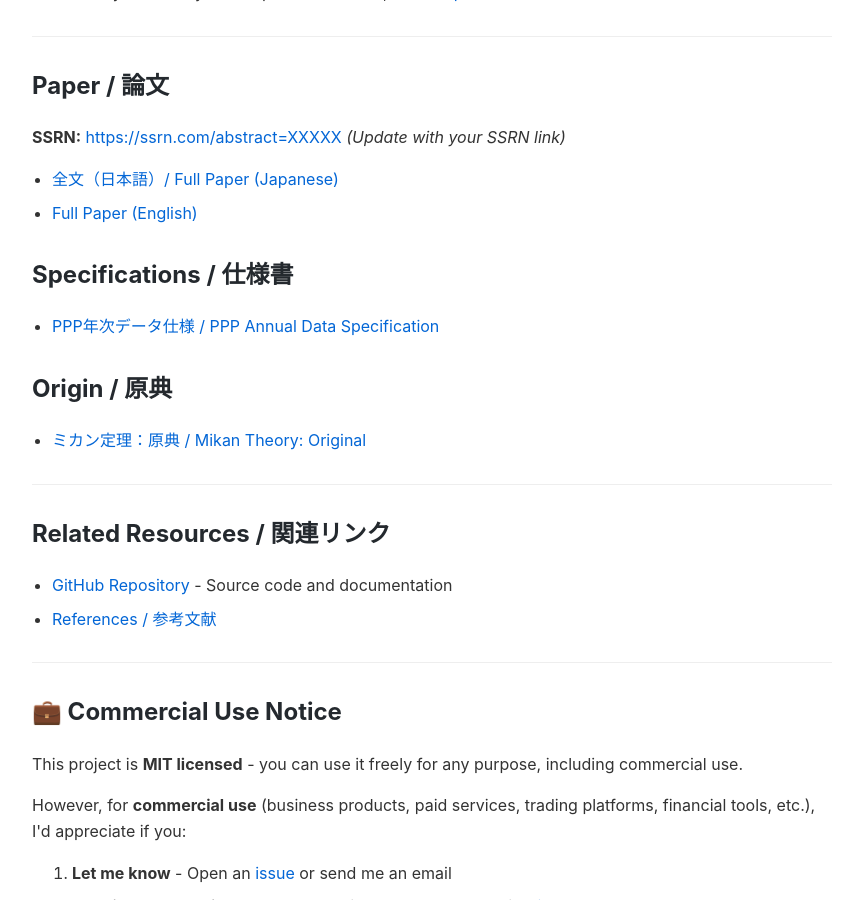
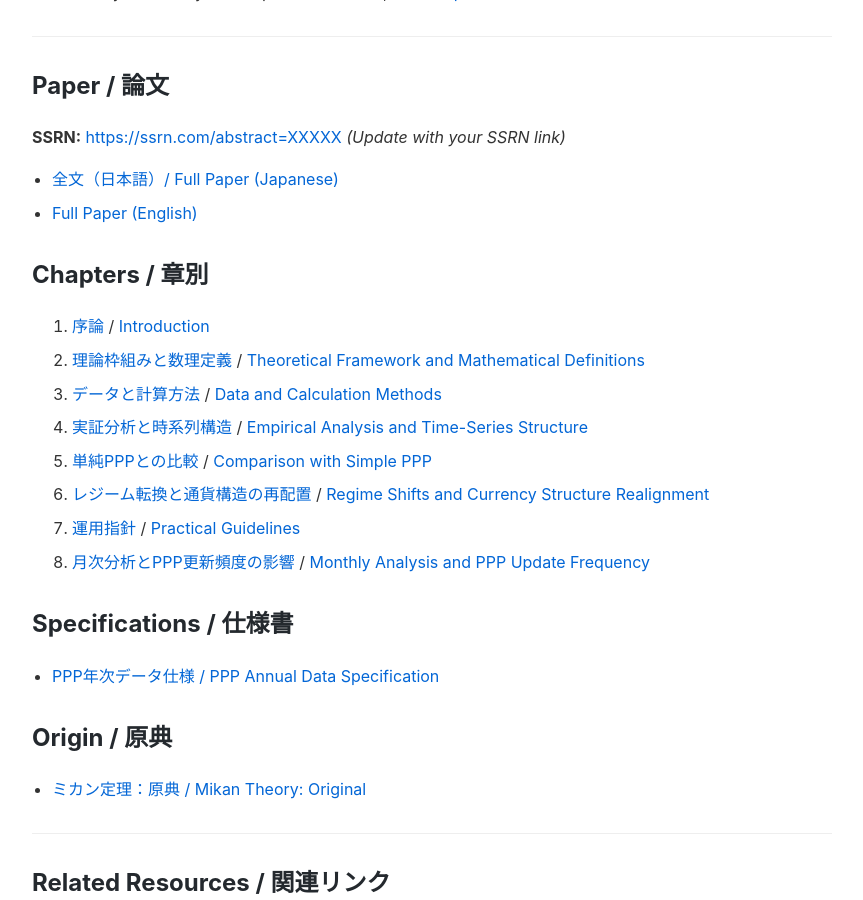
Before and after one commit to onigirito/MCI_Mikan-3-Currency-clr-Index_, a Jekyll site: the page docs/index.html, which Jekyll copies as it is, in a window 1280 px wide and 900 px high, scrolled down 690 px. Shown: the whole window, without its empty margins (208-1071 px from the left). Built offline with Jekyll 4.4.1, drawn with Linux system fonts in a browser that asks for light colours.

Commit message:
Restore Chapters section with links to FULL documents
Instead of deleting the Chapters navigation section entirely, restore it
with updated links that point to the corresponding chapters within the
FULL_PAPER_CORRECTED.md and FULL_PAPER_EN.md documents.

Format: 日本語タイトル / English Title
- Each title links to the appropriate chapter anchor in its language
- Japanese links → FULL_PAPER_CORRECTED#第N章-タイトル
- English links → FULL_PAPER_EN#chapter-n-title

This provides better navigation while maintaining single source of truth
in the FULL documents.

```diff
--- a/docs/index.html
+++ b/docs/index.html
@@ -120,6 +120,20 @@
         </section>
 
         <section>
+            <h2>Chapters / 章別</h2>
+            <ol>
+                <li><a href="FULL_PAPER_CORRECTED#第1章-序論">序論</a> / <a href="FULL_PAPER_EN#chapter-1-introduction">Introduction</a></li>
+                <li><a href="FULL_PAPER_CORRECTED#第2章-理論枠組みと数理定義">理論枠組みと数理定義</a> / <a href="FULL_PAPER_EN#chapter-2-theoretical-framework-and-mathematical-definitions">Theoretical Framework and Mathematical Definitions</a></li>
+                <li><a href="FULL_PAPER_CORRECTED#第3章-データと計算方法">データと計算方法</a> / <a href="FULL_PAPER_EN#chapter-3-data-and-calculation-methods">Data and Calculation Methods</a></li>
+                <li><a href="FULL_PAPER_CORRECTED#第4章-実証分析と時系列構造">実証分析と時系列構造</a> / <a href="FULL_PAPER_EN#chapter-4-empirical-analysis-and-time-series-structure">Empirical Analysis and Time-Series Structure</a></li>
+                <li><a href="FULL_PAPER_CORRECTED#第5章-単純pppとの比較">単純PPPとの比較</a> / <a href="FULL_PAPER_EN#chapter-5-comparison-with-simple-ppp">Comparison with Simple PPP</a></li>
+                <li><a href="FULL_PAPER_CORRECTED#第6章-レジーム転換と通貨構造の再配置">レジーム転換と通貨構造の再配置</a> / <a href="FULL_PAPER_EN#chapter-6-regime-shifts-and-currency-structure-realignment">Regime Shifts and Currency Structure Realignment</a></li>
+                <li><a href="FULL_PAPER_CORRECTED#第7章-運用指針">運用指針</a> / <a href="FULL_PAPER_EN#chapter-7-practical-guidelines">Practical Guidelines</a></li>
+                <li><a href="FULL_PAPER_CORRECTED#第8章-月次分析とppp更新頻度の影響">月次分析とPPP更新頻度の影響</a> / <a href="FULL_PAPER_EN#chapter-8-monthly-analysis-and-ppp-update-frequency">Monthly Analysis and PPP Update Frequency</a></li>
+            </ol>
+        </section>
+
+        <section>
             <h2>Specifications / 仕様書</h2>
             <ul>
                 <li><a href="specification_ppp_annual">PPP年次データ仕様 / PPP Annual Data Specification</a></li>
```
